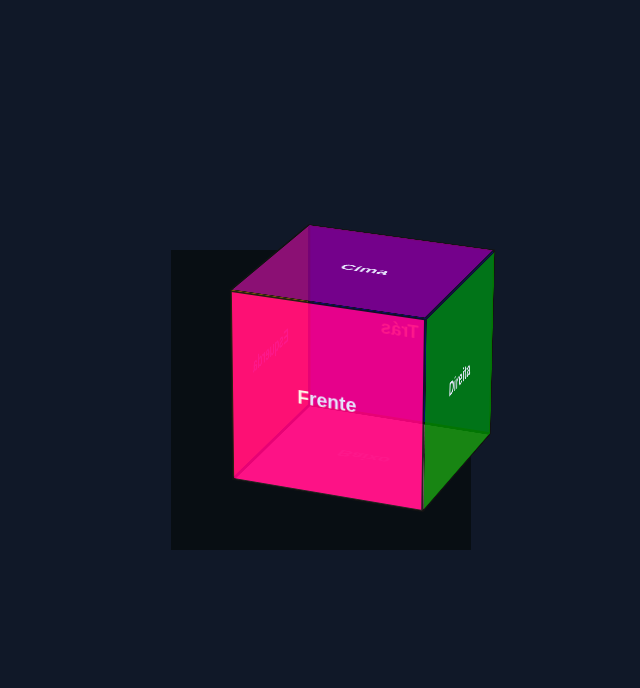
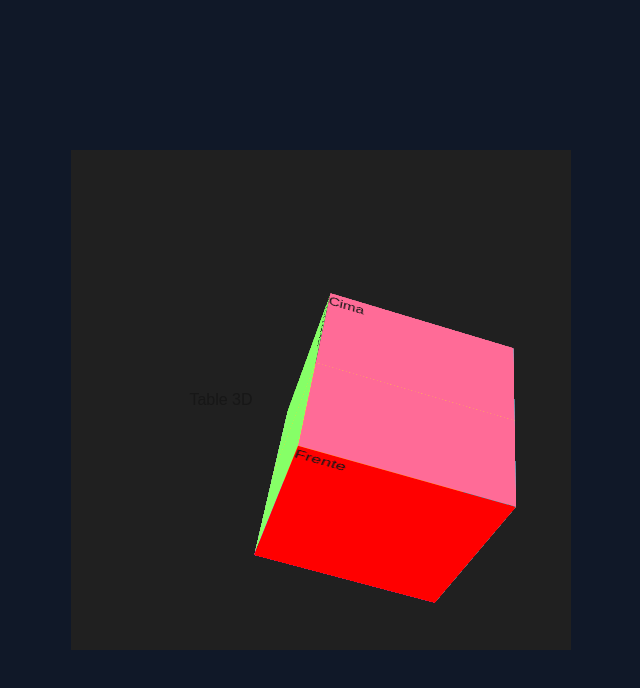
Before and after one commit to Filipe520/estudos-front-end-3D, a Next.js app: page / in a window 1280 px wide. Shown: the top 688 px of the page, without its empty margins (319-959 px from the left). Built offline with nearby package versions, Linux system fonts and the light colour scheme.

Commit message:
cubo giratorio finalizado, primeiro cubo 💪 sozinho

```diff
--- a/app/page.tsx
+++ b/app/page.tsx
@@ -3,6 +3,7 @@ import Aula01_3D from "@/components/Cubo3D";
 import Cubo2D_v1 from "@/components/Cubo2D";
 import Cubo2D_v2 from "@/components/Cubo2D_v2";
 import Cubo3D from "@/components/Cubo3D_v3";
+import CuboGiratorio from "@/components/CuboGiratorio";
 
 export default function Home() {
   const videos = ["/videos/v1.mp4", "/videos/v2.mp4", "/videos/v3.mp4"];
@@ -10,7 +11,7 @@ export default function Home() {
   return (
     <div className="flex items-center justify-center h-screen bg-gray-900">
       {/* <VideoCarousel videos={videos} /> */}
-      <Cubo3D />
+      <CuboGiratorio />
     </div>
   );
 }
--- /dev/null
+++ b/components/CuboGiratorio.tsx
@@ -0,0 +1,18 @@
+import "./css/cuboGiratorio.css";
+
+export default function CuboGiratorio() {
+  return (
+    <div className="table3D">
+      <p>Table 3D</p>
+      <div className="cube3D">
+        <p>Cube 3D</p>
+        <div className="face front">Frente</div>
+        <div className="face back">Atrás</div>
+        <div className="face left">Esquerda</div>
+        <div className="face right">Direita</div>
+        <div className="face top">Cima</div>
+        <div className="face bottom">Baixo</div>
+      </div>
+    </div>
+  );
+}
--- /dev/null
+++ b/components/css/cuboGiratorio.css
@@ -0,0 +1,81 @@
+.table3D {
+    width: 500px;
+    height: 500px;
+    background-color: rgb(32, 32, 32);
+    perspective: 800px;
+    display: flex;
+    align-items: center;
+    justify-content: center;
+}
+
+.cube3D {
+    width: 200px;
+    height: 200px;
+    background: rgb(253, 215, 45);
+
+    transform-style: preserve-3d;
+    animation: animationCubo3D 3s ease-in-out infinite;
+    transform: rotateY(0deg) rotateX(60deg);
+
+    display: flex;
+    align-items: center;
+    justify-content: center;
+
+    position: relative;
+}
+
+@keyframes animationCubo3D {
+    0% {
+        transform: rotateX(0deg) rotateY(30deg) rotate3d(1, 1, 0, 0deg) translate3d(0px, 0px, 0px);
+    }
+
+    50% {
+        transform: rotateX(45deg) rotateY(180deg) rotate3d(1, 1, 0, 180deg) translate3d(200px, 200px, 50px);
+    }
+
+    100% {
+        transform: rotateX(360deg) rotateY(360deg) rotate3d(1, 1, 0, 0deg) translate3d(0px, 0px, 0px);
+    }
+}
+
+.cube3D>.face {
+    width: 100%;
+    height: 100%;
+
+    position: absolute;
+}
+
+.cube3D .front {
+    background: red;
+    transform: translateX(0px) translateZ(100px);
+}
+
+.cube3D .back {
+    background: rgb(56, 56, 56);
+
+    transform: rotateY(-180deg) translateZ(100px);
+}
+
+
+.cube3D .left {
+    background: rgb(134, 255, 103);
+    transform: rotateY(-90deg) translateZ(100px);
+}
+
+
+.cube3D .right {
+    background: rgb(9, 239, 255);
+    transform: rotateY(90deg) translateZ(100px);
+}
+
+
+.cube3D .top {
+    background: rgb(255, 107, 151);
+    transform: rotateX(90deg) translateZ(100px);
+}
+
+
+.cube3D .bottom {
+    background: rgb(186, 66, 255);
+    transform: rotateX(-90deg) translateZ(100px);
+}
```
